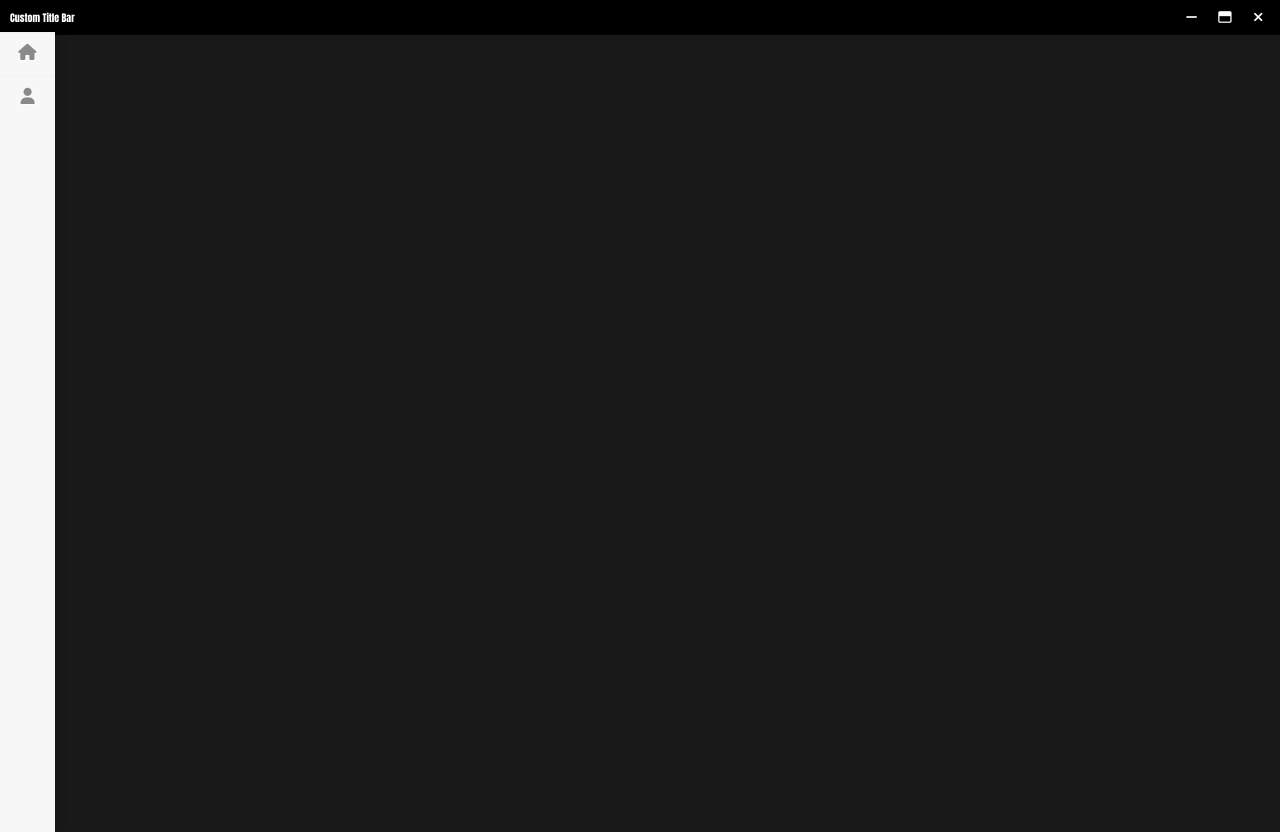
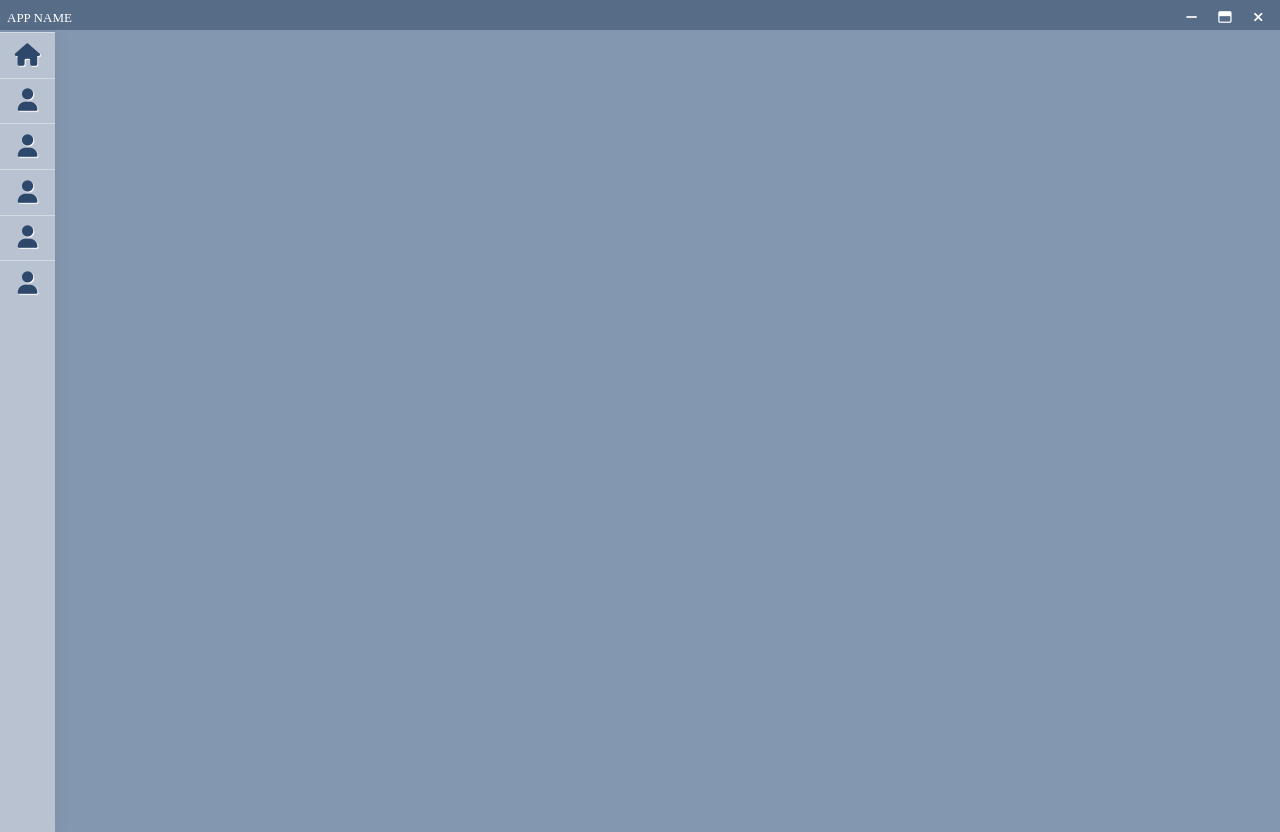
Before and after one commit to LiU-SKY/adventuredesign2, an Electron app: page src/index.html in a window 1280 px wide. Drawn offline with Linux system fonts and the light colour scheme; a web font is replaced by a local one.

Commit message:
edit templete

```diff
--- /dev/null
+++ b/src/css/default.css
@@ -0,0 +1,10 @@
+@charset "utf-8";
+
+/*default.css*/
+
+/*font*/
+
+@font-face {
+    font-family: "NEXON Lv2 Gothic";
+    src: url("../font/NEXON\ Lv2\ Gothic.ttf");
+}
--- a/src/css/main.css
+++ b/src/css/main.css
@@ -3,13 +3,12 @@ body
     margin:0px;
     padding:0px;
 	font-family: "Open Sans", arial;
-	background:#191919;
+	background:#8497b0;
 	color:#fff;
 	font-weight:300;
     overflow: hidden;
 
 }
-
 body *{
     box-sizing: border-box;
   }
@@ -23,7 +22,7 @@ body *{
 
   .title{
     height: auto;
-    padding: 10px;
+    padding: 7px;
     display: inline-block;
   }
 
@@ -38,21 +37,26 @@ body *{
 
   .control button{
     padding: 5px;
-    background: #000000;
+    background: #576c87;
     color: #ffffff;
     outline: 0;
     border: 0;
   }
 
+  .control button.close:hover{
+    background: #694343;
+  }
+
   .control button:hover{
-    background: #444444
+    background: #444444;
   }
 
   .title-bar{
-    background: #000000;
-    font-family: Impact, Haettenschweiler, 'Arial Narrow Bold', sans-serif;
+    background: #576c87;
+    font-family: 'NEXON Lv2 Gothic';
+    vertical-align: middle;
     color: #ffffff;
-    font-size: 10px;
+    font-size: 13px;
   }
 
   .prevent-select{
@@ -123,7 +127,7 @@ border-radius: 2px;
 #style-1::-webkit-scrollbar
 {
 width: 5px;
-background-color: #F7F7F7;
+background-color: #8497b000;/*스크롤바 색상*/
 }
 
 #style-1::-webkit-scrollbar-thumb
@@ -166,7 +170,7 @@ opacity:1;
 .main-menu {
     position: absolute;
     margin-top: 32px;
-background:#F7F7F7;
+background:#f7f7f775;
 position:absolute;
 top:0;
 bottom:0;
@@ -201,16 +205,16 @@ width:255px;
 display:table;
 border-collapse:collapse;
 border-spacing:0;
-color:#8a8a8a;
-font-size: 13px;
+color:#2e486b; /*아이콘 색상*/
+font-size: 18px;
 text-decoration:none;
 -webkit-transform:translateZ(0) scale(1,1);
 -webkit-transition:all .14s linear;
 transition:all .14s linear;
-font-family: 'Strait', sans-serif;
-border-top:1px solid #f2f2f2;
+font-family: 'NEXON Lv2 Gothic';
+border-top:1px solid #f7f7f775;/*구분선 컬러*/
 
-text-shadow: 1px 1px 1px  #fff;
+text-shadow: 1px 1px 1px  #fff;  /*아이콘 그림자 색상*/
 }
 
 
@@ -261,35 +265,17 @@ overflow-y:hidden;
 }
 
 .no-touch .scrollable.hover:hover {
-overflow-y:auto;
-overflow:visible;
+overflow-y:hidden;
+overflow:hidden ;
 
 }
 
 
-/* Logo Hover Property */
-
-
-.settings:hover, settings:focus {
-  background:url( https://s17.postimg.org/74cl7s05b/logo_hover.jpg);
-  -webkit-transition: all 0.2s ease-in-out, width 0, height 0, top 0, left 0;
--moz-transition: all 0.2s ease-in-out, width 0, height 0, top 0, left 0;
--o-transition: all 0.2s ease-in-out, width 0, height 0, top 0, left 0;
-transition: all 0.2s ease-in-out, width 0, height 0, top 0, left 0;
-}
-
-.settings:active, settings:focus {
-  background:url( https://s3.postimg.org/bqfooag4z/startific.jpg);
-  -webkit-transition: all 0.1s ease-in-out, width 0, height 0, top 0, left 0;
--moz-transition: all 0.1s ease-in-out, width 0, height 0, top 0, left 0;
--o-transition: all 0.1s ease-in-out, width 0, height 0, top 0, left 0;
-transition: all 0.1s ease-in-out, width 0, height 0, top 0, left 0;
-}
 
 
 a:hover,a:focus {
 text-decoration:none;
-border-left:0px solid #F7F7F7;
+border-left:0px solid #F7F7F7; /*매뉴 선택시 텍스트 컬러*/
 
 
 
@@ -314,42 +300,24 @@ text-transform: uppercase;
 
 
 
-/* Darker element side menu Start*/
 
 
-.darkerli
-{
-background-color:#ededed;
-text-transform:capitalize;
-}
-
-.darkerlishadow
-{
-background-color:#ededed;
-text-transform:capitalize;
--webkit-box-shadow: inset 0px 5px 5px -4px rgba(50, 50, 50, 0.55);
--moz-box-shadow:    inset 0px 5px 5px -4px rgba(50, 50, 50, 0.55);
-box-shadow:         inset 0px 5px 5px -4px rgba(50, 50, 50, 0.55);
-}
-
-
-.darkerlishadowdown
-{
-background-color:#ededed;
-text-transform:capitalize;
--webkit-box-shadow: inset 0px -4px 5px -4px rgba(50, 50, 50, 0.55);
--moz-box-shadow:    inset 0px -4px 5px -4px rgba(50, 50, 50, 0.55);
-box-shadow:         inset 0px -4px 5px -4px rgba(50, 50, 50, 0.55);
-}
-
-/* Darker element side menu End*/
-
-
+.dragbar{
+    width: calc(100vw - 100px);
+    height: 22x;
+    color: white;
+    text-align: left;
+    line-height: 22px;
+    user-select: none;
+    position: absolute;
+    z-index: 9998;
+    -webkit-app-region: drag;
+  }
 
 
 .main-menu li:hover>a,nav.main-menu li.active>a,.dropdown-menu>li>a:hover,.dropdown-menu>li>a:focus,.dropdown-menu>.active>a,.dropdown-menu>.active>a:hover,.dropdown-menu>.active>a:focus,.no-touch .dashboard-page nav.dashboard-menu ul li:hover a,.dashboard-page nav.dashboard-menu ul li.active a {
 color:#fff;
-background-color:#00bbbb;
+background-color:#f7f7f760; /*매뉴 선택시 컬러*/
 text-shadow: 0px 0px 0px;
 }
 .area {
--- a/src/index.css
+++ b/src/index.css
@@ -43,7 +43,7 @@ body *{
 
 .title-bar{
   background: #000000;
-  font-family: Impact, Haettenschweiler, 'Arial Narrow Bold', sans-serif;
+  font-family: 'NEXON Lv2 Gothic';
   color: #ffffff;
   font-size: 10px;
 }
@@ -57,3 +57,17 @@ body *{
 .draggable{
   -webkit-app-region: drag;
 }
+
+.dragbar{
+  width: calc(100vw - 10px);
+  height: 32px;
+  color: white;
+  text-align: center;
+  line-height: 28px;
+  user-select: none;
+  position: absolute;
+  left: 5px;
+  top: 5px;
+  z-index: 9998;
+  -webkit-app-region: drag;
+}
--- a/src/index.html
+++ b/src/index.html
@@ -2,7 +2,7 @@
 <html>
   <head>
     <meta charset="UTF-8" />
-    <title>Hello World!</title>
+    <title>개인주의</title>
     <link rel="stylesheet" href="./css/main.css" />
     <script src="https://kit.fontawesome.com/16fb22fa90.js" crossorigin="anonymous"></script>
     <link rel="stylesheet" href="./font-awesome/css/font-awesome.min.css">
@@ -10,7 +10,7 @@
   <body>
     <div class="container">
       <div class="title-bar">
-        <div class="title prevent-select draggable">Custom Title Bar</div>
+        <div class="title prevent-select dragbar">APP NAME</div>
         <div class="control prevent-select">
 
           <button id="min">
@@ -19,7 +19,7 @@
           <button id="max">
             <i class="fa-regular fa-window-maximize"></i>
           </button>
-          <button id="close">
+          <button id="close" class="close">
             <i class="fa-solid fa-xmark"></i>
           </button>
         </div>
@@ -45,6 +45,32 @@
               <span class="nav-text">List</span>
             </a>
           </li>
+          <li>
+            <a href="http://startific.com">
+              <i class="fa fa-user fa-lg"></i>
+              <span class="nav-text">List</span>
+            </a>
+          </li>
+          <li>
+            <a href="http://startific.com">
+              <i class="fa fa-user fa-lg"></i>
+              <span class="nav-text">List</span>
+            </a>
+          </li>
+          <li>
+            <a href="http://startific.com">
+              <i class="fa fa-user fa-lg"></i>
+              <span class="nav-text">List</span>
+            </a>
+          </li>
+          <li><a></a></li>
+
+          <li>
+            <a href="http://startific.com">
+              <i class="fa fa-user fa-lg"></i>
+              <span class="nav-text">Lis2t</span>
+            </a>
+          </li>
 
 
 
--- a/src/index.js
+++ b/src/index.js
@@ -6,6 +6,7 @@ const path = require('path');
 if (require('electron-squirrel-startup')) {
   app.quit();
 }
+
 
 const createWindow = () => {
   // Create the browser window.
```
Also changed, not shown: src/font/NEXON Lv2 Gothic OTF Bold.otf (added), src/font/NEXON Lv2 Gothic OTF Light.otf (added), src/font/NEXON Lv2 Gothic OTF Medium.otf (added), src/font/NEXON Lv2 Gothic OTF.otf (added), 4 other files.
